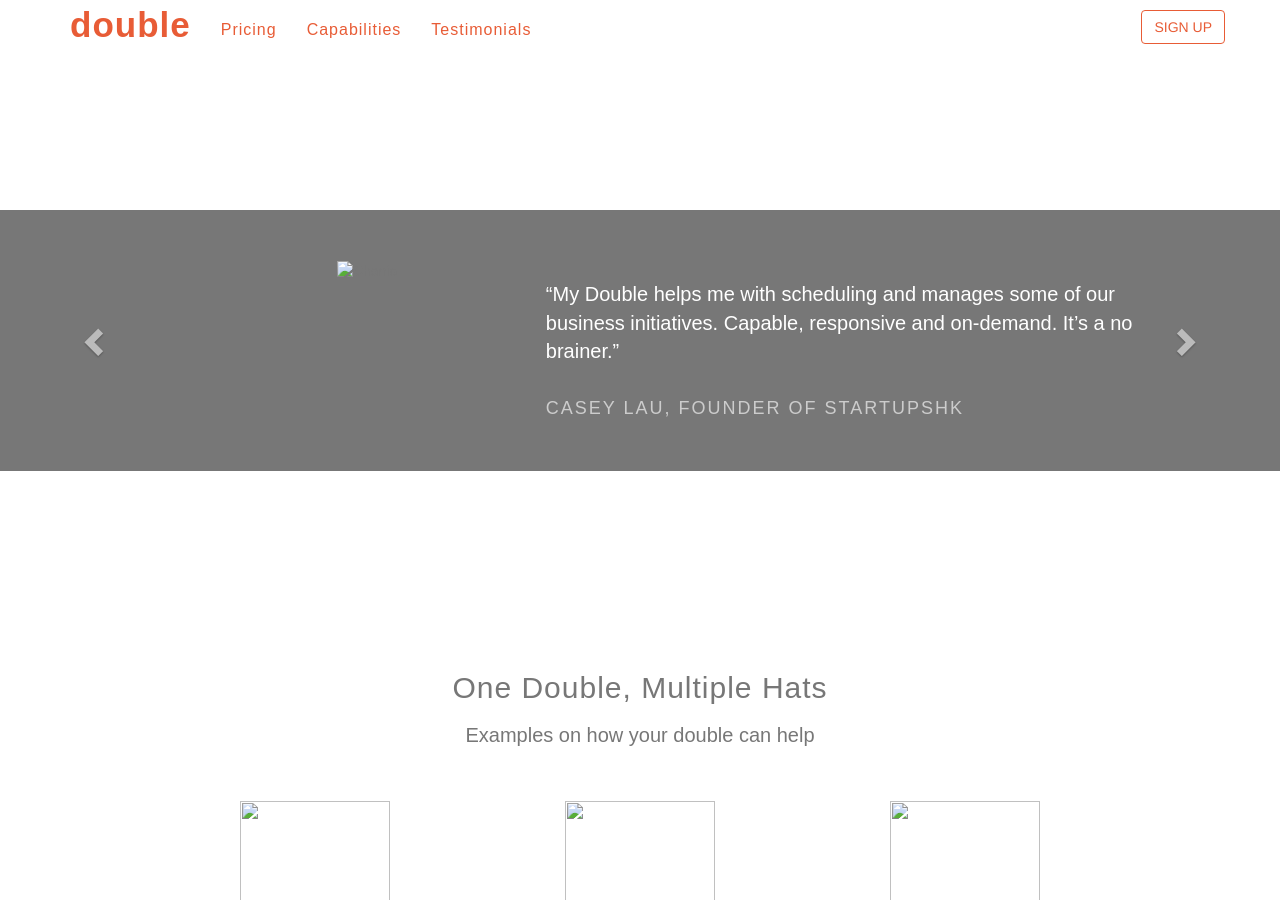
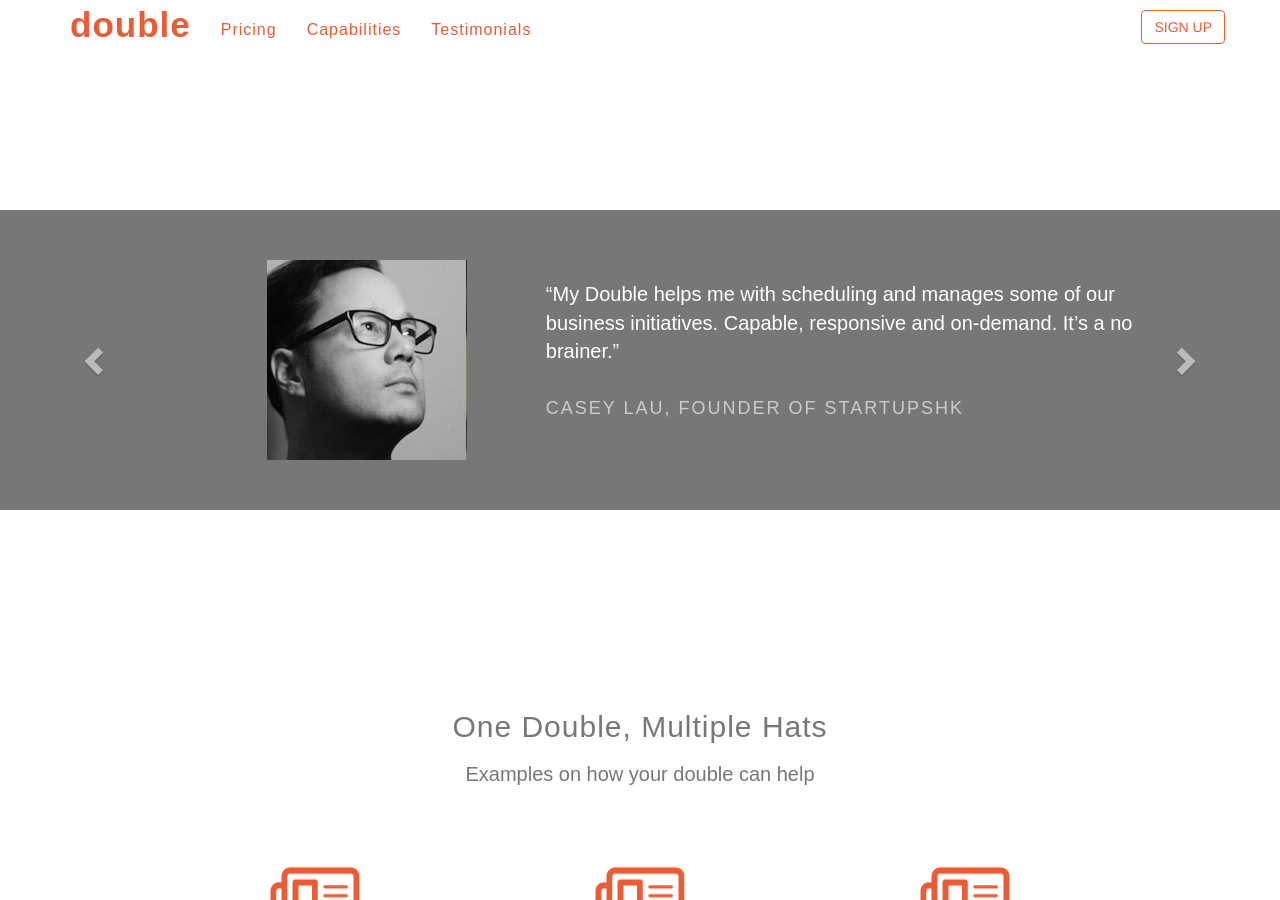
Before and after one commit to eetom/double_jekyll, a Jekyll site: the page built from index.html, in a window 1280 px wide and 900 px high, scrolled down 690 px. Built offline with Jekyll 4.4.1, drawn with Linux system fonts in a browser that asks for light colours; nearby versions of some CDN libraries; library files that are not in the unit come from our copies.

Commit message:
update 2

```diff
--- a/_includes/3steps.html
+++ b/_includes/3steps.html
@@ -6,17 +6,17 @@
                     <p class = "marg-bot-50">Examples on how your double can help</p>
                     <div class = "row">
                         <div class = "col-md-4">
-                            <img src="./image/filler_icon.png" alt="" width="150" height="150">
+                            <img src="./img/filler_icon.png" alt="" width="150" height="150">
                             <h3 class = "pad-top-30 marg-bot-20">Product Development</h3>
                             <p class = "step-text">Donec nec justo eget felis facilisis fermentumenean dignissim pellentesque felis.Donec nec justo eget felis facilisis fermentumenean dignissim pellentesque felis.</p>
                         </div>
                         <div class = "col-md-4">
-                            <img src="./image/filler_icon.png" alt="" width="150" height="150">
+                            <img src="./img/filler_icon.png" alt="" width="150" height="150">
                             <h3 class = "pad-top-30 marg-bot-20">Business Development</h3>
                             <p class = "step-text">Sed adipiscing ornare risus. Morbi est est, blandit sit amet, sagittis vel, euismod vel, velit. Pellentesque egestas sem. Suspendisse commodo ullamcorper magna.</p>
                         </div>
                         <div class = "col-md-4">
-                            <img src="./image/filler_icon.png" alt="" width="150" height="150">
+                            <img src="./img/filler_icon.png" alt="" width="150" height="150">
                             <h3 class = "pad-top-30 marg-bot-20">General Support</h3>
                             <p class = "step-text">Praesent dapibus, neque id cursus faucibus, tortor neque egestas augue, eu vulputate magna eros eu erat. Aliquam erat volutpat. Nam dui mi, tincidunt quis, accumsan porttitor, facilisis luctus, metus.</p>
                         </div>
--- a/_includes/features.html
+++ b/_includes/features.html
@@ -1,16 +1,16 @@
     <!-- 3 features Section -->
     <section class="container content-section text-center">
         <div class="row">
-            <div class="col-lg-10 col-lg-offset-1">
+            <div class="col-lg-12">
                 <h2>Double your productivity in 3 steps</h2>
                 <p class = "cap-text">It’s as easy as 1, 2, and 3</p>
 
                 <div class = "row">
-                    <div class = "col-sm-4 col-sm-push-2 three-split-img">
-                        <img src="./image/filler_img1.png" alt="">
+                    <div class = "col-md-6 feat-img">
+                        <img src="./img/filler_img1.png" alt="">
                     </div>
-                    <div class = "col-sm-4 col-sm-push-2 three-split-text">
-                        <div class = "three-split-title">
+                    <div class = "col-md-6 feat-text">
+                        <div class = "feat-title pad-bot-10">
                             Step 1: Vestibulum auctor dapibus neque.
                         </div>
                         Lorem ipsum dolor sit amet, consectetuer adipiscing elit. Donec odio. Quisque volutpat mattis eros. Nullam malesuada erat ut turpis. Suspendisse urna nibh, viverra non, semper suscipit, posuere a, pede.
@@ -18,23 +18,23 @@
                 </div>
 
                 <div class = "row">
-                    <div class = "col-sm-4 col-sm-push-2 three-split-text">
-                        <div class = "three-split-title">
+                    <div class = "col-md-6 feat-text">
+                        <div class = "feat-title pad-bot-10">
                             Step 2: Vestibulum auctor dapibus neque.
                         </div>
                         Lorem ipsum dolor sit amet, consectetuer adipiscing elit. Donec odio. Quisque volutpat mattis eros. Nullam malesuada erat ut turpis. Suspendisse urna nibh, viverra non, semper suscipit, posuere a, pede.
                     </div>
-                    <div class = "col-sm-4 col-sm-push-2 three-split-img">
-                        <img src="./image/filler_img2.png" alt="">
+                    <div class = "col-md-6 feat-img">
+                        <img src="./img/filler_img2.png" alt="">
                     </div>
                 </div>
 
                 <div class = "row">
-                    <div class = "col-sm-4 col-sm-push-2 three-split-img">
-                        <img src="./image/filler_img3.png" alt="">
+                    <div class = "col-md-6 feat-img">
+                        <img src="./img/filler_img3.png" alt="">
                     </div>
-                    <div class = "col-sm-4 col-sm-push-2 three-split-text">
-                        <div class = "three-split-title">
+                    <div class = "col-md-6 feat-text">
+                        <div class = "feat-title pad-bot-10">
                             Step 3: Vestibulum auctor dapibus neque.
                         </div>
                         Lorem ipsum dolor sit amet, consectetuer adipiscing elit. Donec odio. Quisque volutpat mattis eros. Nullam malesuada erat ut turpis. Suspendisse urna nibh, viverra non, semper suscipit, posuere a, pede.
--- a/_includes/testimonials.html
+++ b/_includes/testimonials.html
@@ -7,7 +7,7 @@
                 <div class="item active">
                     <div class = "row">
                         <div class = "col-sm-3 col-sm-offset-2">
-                            <img src="./image/casey1b.png" alt="Chania" width="200" height="200">
+                            <img src="./img/casey1b.png" alt="Chania" width="200" height="200">
                         </div>
                         <div class = "col-sm-6">
                             <div class = "test-text pad-top-20">
@@ -23,7 +23,7 @@
             <div class="item">
                 <div class = "row">
                         <div class = "col-sm-3 col-sm-offset-2">
-                            <img src="./image/casey1b.png" alt="Chania" width="200" height="200">
+                            <img src="./img/casey1b.png" alt="Chania" width="200" height="200">
                         </div>
                         <div class = "col-sm-6">
                             <div class = "test-text pad-top-20">
@@ -39,10 +39,10 @@
             <div class="item">
                 <div class = "row">
                         <div class = "col-sm-3 col-sm-offset-2">
-                            <img src="./image/casey1b.png" alt="Chania" width="200" height="200">
+                            <img src="./img/casey1b.png" alt="Chania" width="200" height="200">
                         </div>
                         <div class = "col-sm-6">
-                            <div class = "test-text pad-top-20">
+                            <div class = "test-text pad-top-30">
                                 “My Double helps me with scheduling and manages some of our business initiatives. Capable, responsive and on-demand. It’s a no brainer.”
                                 <div class = "test-name pad-top-30">
                                 Casey Lau, Founder of StartupsHK
@@ -55,12 +55,12 @@
             <div class="item">
                 <div class = "row">
                         <div class = "col-sm-3 col-sm-offset-2">
-                            <img src="./image/casey1b.png" alt="Chania" width="200" height="200">
+                            <img src="./img/casey1b.png" alt="Chania" width="200" height="200">
                         </div>
                         <div class = "col-sm-6">
-                            <div class = "test-text pad-top-20">
+                            <div class = "test-text pad-top-30">
                                 “My Double helps me with scheduling and manages some of our business initiatives. Capable, responsive and on-demand. It’s a no brainer.”
-                                <div class = "test-name">
+                                <div class = "test-name pad-top-30">
                                 Casey Lau, Founder of StartupsHK
                                 </div>
                             </div>
```
Also changed, not shown: _includes/css/grayscale.css (+28 -1 lines), img/casey1.png (added), img/casey1b.png (added), img/filler_icon.png (added), img/filler_img1.png (added), img/filler_img2.png (added), img/filler_img3.png (added), img/gene1.png (added), img/karena1.png (added), img/keith1.png (added), img/nav_logo.png (added).
